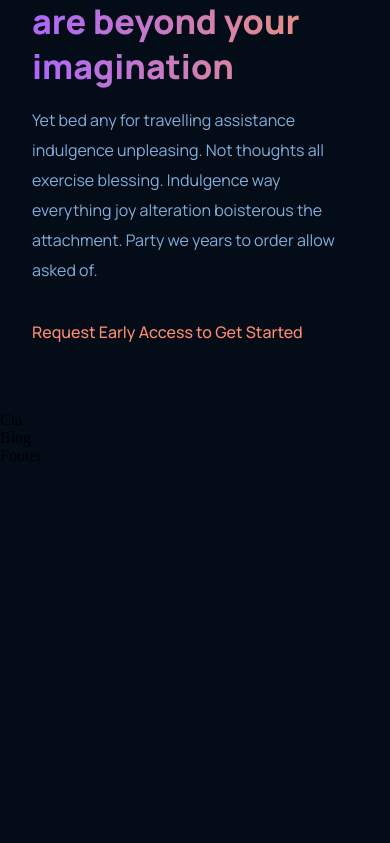
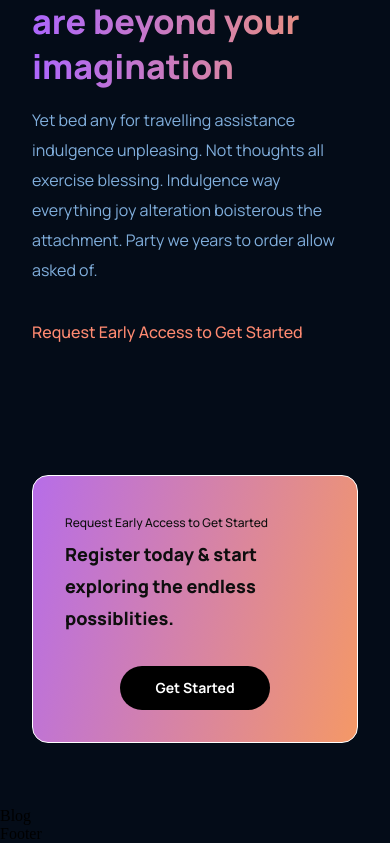
Before and after one commit to Luis0251/modern-web, a React (Vite) app: page / in a window 390 px wide. Shown: the part 3785-4628 px from the top of the page. Before the commit the page ends 4250 px from the top, so only its background shows below. Built offline with nearby package versions, Linux system fonts and the light colour scheme.

Commit message:
feature:finish component cta

```diff
--- a/src/components/cta/Cta.css
+++ b/src/components/cta/Cta.css
@@ -0,0 +1,74 @@
+.gpt3__cta{
+    border: 1px solid white;
+    color: white;
+    display: flex;
+    justify-content: space-between;
+    align-items: center;
+    flex-direction: row;
+    padding: 2rem;
+    margin: 4rem;
+    border-radius: 1rem;
+    background:var(--gradient-bar);
+}
+
+.gpt3__cta-content p{
+    font-family: var(--font-family) ;
+    font-weight: 500;
+    font-size: 12px;
+    line-height: 30px;
+    color: #0E0E0E;
+}
+.gpt3__cta-content h3{
+    font-family: var(--font-family);
+    font-weight: 800;
+    font-size: 24px;
+    line-height: 45px;
+    color: #0E0E0E;
+}
+.gpt3__cta-btn{
+    display: flex;
+    justify-content: center;
+    align-items: center;
+    margin-left: 2rem;
+}
+.gpt3__cta-btn button{
+    background: black;
+    border-radius: 40px;
+    color: white;
+    font-family: var(--font-family);
+    font-weight: bold;
+    font-size: 18px;
+    line-height: 30px;
+    padding: 0.5rem 1rem;
+    border: none;
+    outline: none;
+    cursor: pointer;
+    min-width: 150px;
+}
+
+@media screen and (max-width: 650px) {
+    .gpt3__cta {
+        flex-direction: column;
+    }
+
+    .gpt3__cta-btn {
+        margin: 2rem 0 0;
+    }
+}
+
+@media screen and (max-width: 550px) {
+    .gpt3__cta {
+        flex-direction: column;
+        margin: 4rem 2rem;
+    }
+
+    .gpt3__cta-content h3 {
+        font-size: 18px;
+        line-height: 32px;
+    }
+
+    .gpt3__cta-btn button {
+        font-size: 14px;
+        line-height: 28px;
+    }
+}
--- a/src/components/cta/Cta.jsx
+++ b/src/components/cta/Cta.jsx
@@ -1,7 +1,15 @@
-
+import './cta.css'
 
 export const Cta = () => {
   return (
-    <div>Cta</div>
+    <div className='gpt3__cta'>
+      <div className='gpt3__cta-content'>
+        <p>Request Early Access to Get Started</p>
+        <h3>Register today & start exploring the endless possiblities.</h3>
+      </div>
+      <div className='gpt3__cta-btn'>
+        <button type='button'>Get Started</button>
+      </div>
+    </div>
   )
 }
```
